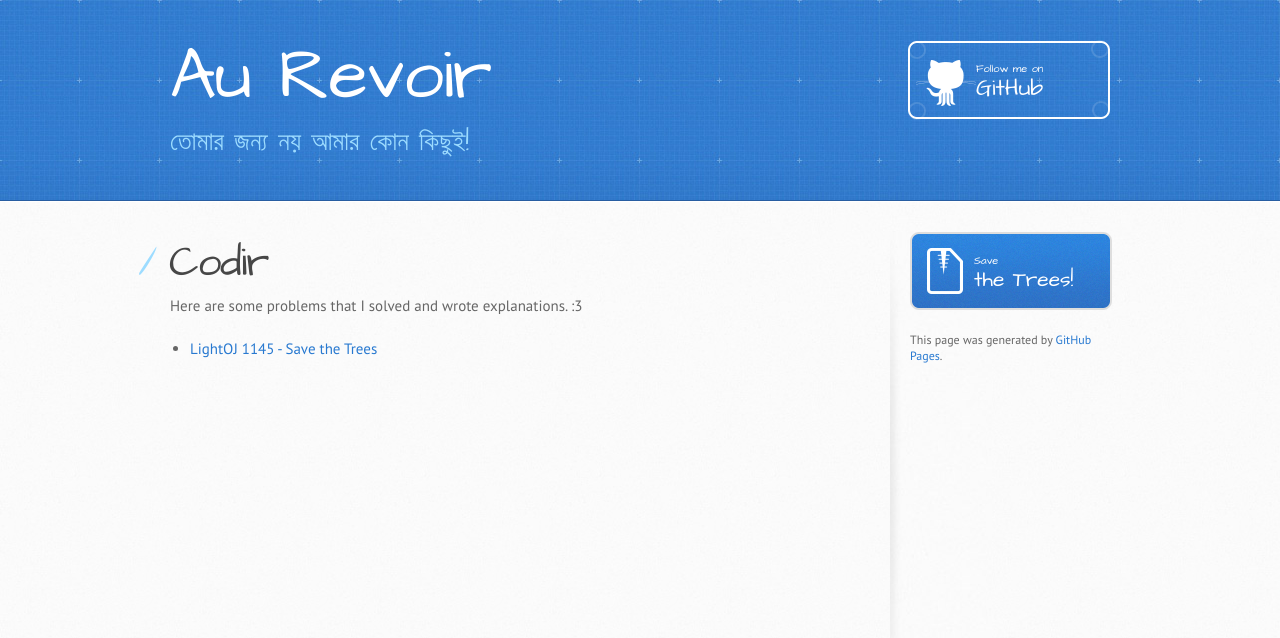
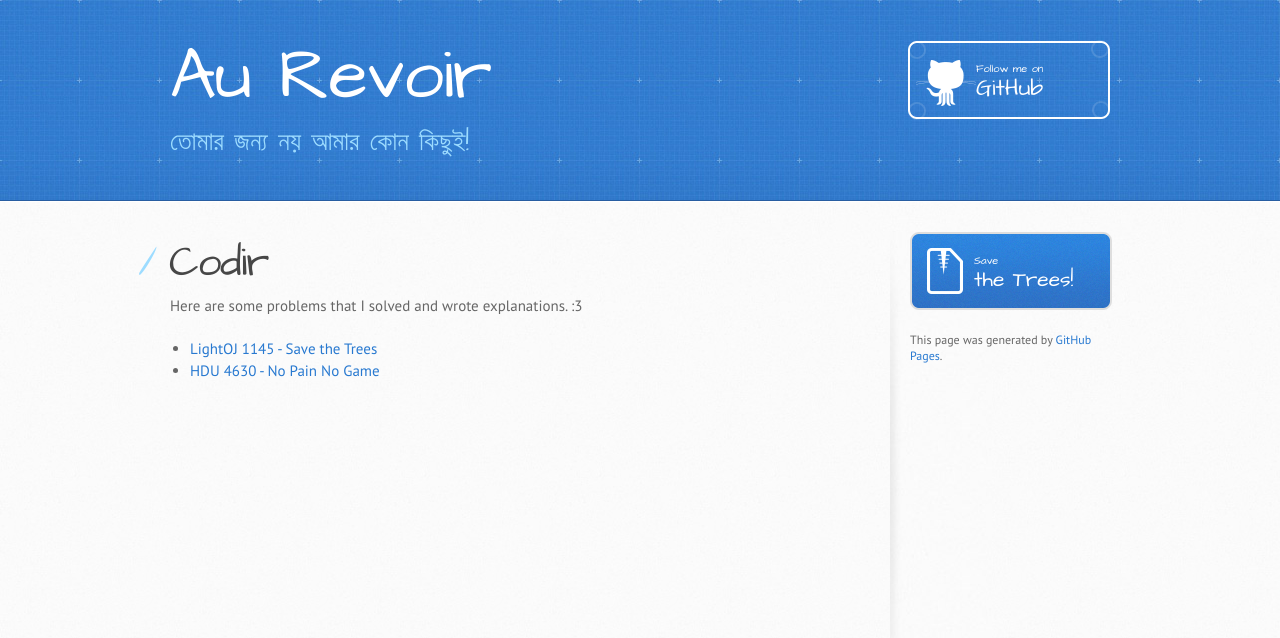
Before and after one commit to rebornplusplus/rebornplusplus.github.io, a Jekyll site: the page built from codir/index.md, in a window 1280 px wide. Shown: the top 638 px of the page. Built offline with Jekyll 4.4.1, drawn with Linux system fonts in a browser that asks for light colours; some web fonts are replaced; our own code applies the rules of GitHub Pages for plain Markdown files.

Commit message:
Update index.md

```diff
--- a/codir/index.md
+++ b/codir/index.md
@@ -6,3 +6,4 @@ layout: default
 Here are some problems that I solved and wrote explanations. :3
 
 * [LightOJ 1145 - Save the Trees](./lo-1415-save-the-trees)
+* [HDU 4630 - No Pain No Game](./hdu-4630-no-pain-no-game)
```
